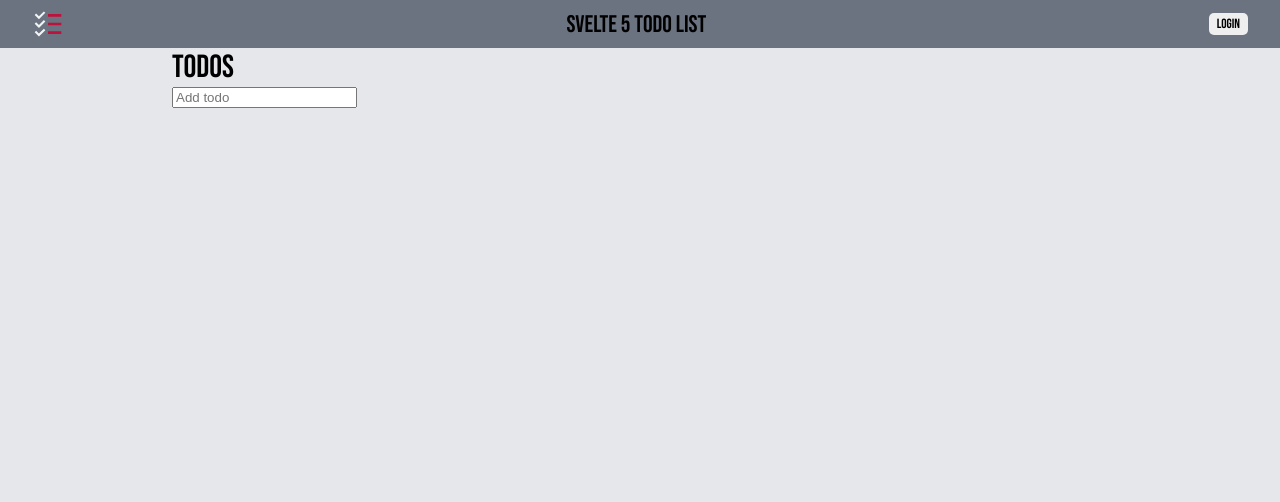
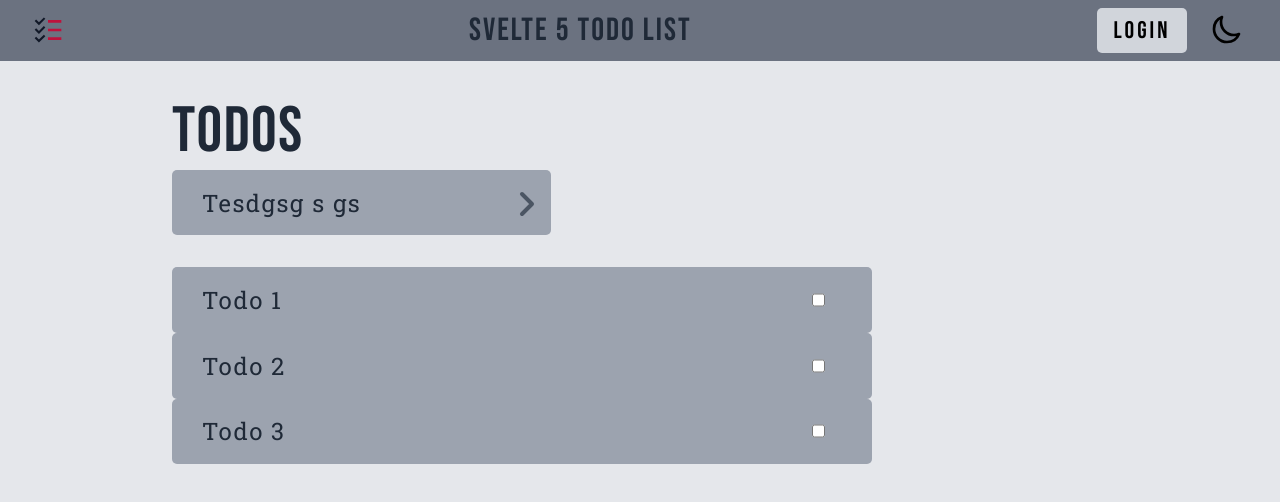
Before and after one commit to fanderssondev/svelte-5-todo, a SvelteKit app: page / in a window 1280 px wide. Shown: the top 502 px of the page. Built offline with nearby package versions, Linux system fonts and the light colour scheme.

Commit message:
Dark theme created

```diff
--- a/buildSteps.ts
+++ b/buildSteps.ts
@@ -1,6 +1,6 @@
 // TODO: Style
 // [X]: CSS reset
-// []: Darkmode
+// [X]: Darkmode
 // []: Icons for todos, possibly changeable
 
 // TODO: Structure
--- a/src/app.css
+++ b/src/app.css
@@ -1,4 +1,5 @@
 @import url('https://fonts.googleapis.com/css2?family=Bebas+Neue&display=swap');
+@import url('https://fonts.googleapis.com/css2?family=Roboto+Slab:wght@100..900&display=swap');
 
 *,
 *::before,
@@ -9,56 +10,58 @@
 :root {
 
    /* Gray */
-   --gray-100: 220 14.3% 95.9%;
-   --gray-200: 220 13% 91%;
-   --gray-300: 216 12.2% 83.9%;
-   --gray-400: 217.9 10.6% 64.9%;
-   --gray-500: 220 8.9% 46.1%;
-   --gray-600: 215 13.8% 34.1%;
-   --gray-700: 216.9 19.1% 26.7%;
-   --gray-800: 215 27.9% 16.9%;
-   --gray-900: 220.9 39.3% 11%;
-   --gray-950: 224 71.4% 4.1%;
+   --gray-100: hsl(220 14.3% 95.9%);
+   --gray-200: hsl(220 13% 91%);
+   --gray-300: hsl(216 12.2% 83.9%);
+   --gray-400: hsl(217.9 10.6% 64.9%);
+   --gray-500: hsl(220 8.9% 46.1%);
+   --gray-600: hsl(215 13.8% 34.1%);
+   --gray-700: hsl(216.9 19.1% 26.7%);
+   --gray-800: hsl(215 27.9% 16.9%);
+   --gray-900: hsl(220.9 39.3% 11%);
+   --gray-950: hsl(224 71.4% 4.1%);
 
    /* Rose */
-   --rose-100: 355.6 100% 94.7%;
-   --rose-200: 352.7 96.1% 90%;
-   --rose-300: 352.6 95.7% 81.8%;
-   --rose-400: 351.3 94.5% 71.4%;
-   --rose-500: 349.7 89.2% 60.2%;
-   --rose-600: 346.8 77.2% 49.8%;
-   --rose-700: 345.3 82.7% 40.8%;
-   --rose-800: 343.4 79.7% 34.7%;
-   --rose-900: 341.5 75.5% 30.4%;
-   --rose-950: 343.1 87.7% 15.9%;
+   --rose-100: hsl(355.6 100% 94.7%);
+   --rose-200: hsl(352.7 96.1% 90%);
+   --rose-300: hsl(352.6 95.7% 81.8%);
+   --rose-400: hsl(351.3 94.5% 71.4%);
+   --rose-500: hsl(349.7 89.2% 60.2%);
+   --rose-600: hsl(346.8 77.2% 49.8%);
+   --rose-700: hsl(345.3 82.7% 40.8%);
+   --rose-800: hsl(343.4 79.7% 34.7%);
+   --rose-900: hsl(341.5 75.5% 30.4%);
+   --rose-950: hsl(343.1 87.7% 15.9%);
 
    font-family: Bebas Neue;
 }
 
 [data-theme="dark"] {
+   color-scheme: dark;
+
    /* Gray */
-   --gray-100: 224 71.4% 4.1%;
-   --gray-200: 220.9 39.3% 11%;
-   --gray-300: 215 27.9% 16.9%;
-   --gray-400: 216.9 19.1% 26.7%;
-   --gray-500: 215 13.8% 34.1%;
-   --gray-600: 220 8.9% 46.1%;
-   --gray-700: 217.9 10.6% 64.9%;
-   --gray-800: 216 12.2% 83.9%;
-   --gray-900: 220 13% 91%;
-   --gray-950: 220 14.3% 95.9%;
+   --gray-100: hsl(224 71.4% 4.1%);
+   --gray-200: hsl(220.9 39.3% 11%);
+   --gray-300: hsl(215 27.9% 16.9%);
+   --gray-400: hsl(216.9 19.1% 26.7%);
+   --gray-500: hsl(215 13.8% 34.1%);
+   --gray-600: hsl(220 8.9% 46.1%);
+   --gray-700: hsl(217.9 10.6% 64.9%);
+   --gray-800: hsl(216 12.2% 83.9%);
+   --gray-900: hsl(220 13% 91%);
+   --gray-950: hsl(220 14.3% 95.9%);
 
    /* Rose */
-   --rose-950: 355.6 100% 94.7%;
-   --rose-900: 352.7 96.1% 90%;
-   --rose-800: 352.6 95.7% 81.8%;
-   --rose-700: 351.3 94.5% 71.4%;
-   --rose-600: 349.7 89.2% 60.2%;
-   --rose-500: 346.8 77.2% 49.8%;
-   --rose-400: 345.3 82.7% 40.8%;
-   --rose-300: 343.4 79.7% 34.7%;
-   --rose-200: 341.5 75.5% 30.4%;
-   --rose-100: 343.1 87.7% 15.9%;
+   --rose-950: hsl(355.6 100% 94.7%);
+   --rose-900: hsl(352.7 96.1% 90%);
+   --rose-800: hsl(352.6 95.7% 81.8%);
+   --rose-700: hsl(351.3 94.5% 71.4%);
+   --rose-600: hsl(349.7 89.2% 60.2%);
+   --rose-500: hsl(346.8 77.2% 49.8%);
+   --rose-400: hsl(345.3 82.7% 40.8%);
+   --rose-300: hsl(343.4 79.7% 34.7%);
+   --rose-200: hsl(341.5 75.5% 30.4%);
+   --rose-100: hsl(343.1 87.7% 15.9%);
 }
 
 body,
@@ -74,11 +77,11 @@
    margin: 0;
    padding: 0;
    font-weight: normal;
-
+   color: var(--gray-800);
 }
 
 body {
-   background-color: hsl(var(--gray-200));
+   background-color: var(--gray-200);
 }
 
 ol,
@@ -94,4 +97,19 @@
 button {
    font-family: inherit;
    border: none;
+   background-color: transparent;
+   margin: none;
+   padding: none;
 }
+
+input[type='text'] {
+   background-color: var(--gray-400);
+   border: none;
+   padding: 0.7em 1.25em;
+   border-radius: 5px;
+   font-size: 1.5rem;
+   font-family: Roboto slab;
+   font-weight: 400;
+   letter-spacing: 1.4px;
+   color: var(--gray-800);
+}
--- a/src/lib/ThemeButton.svelte
+++ b/src/lib/ThemeButton.svelte
@@ -1,12 +1,20 @@
 <script lang="ts">
-	let darkMode = false;
+	import { browser } from '$app/environment';
+
+	let darkMode = $state(false);
 
 	const handleDarkModeToggle = () => {
 		darkMode = !darkMode;
 	};
+
+	$effect(() => {
+		if (browser) {
+			darkMode ? (document.body.dataset.theme = 'dark') : (document.body.dataset.theme = '');
+		}
+	});
 </script>
 
-<button on:click={handleDarkModeToggle}
+<button onclick={handleDarkModeToggle}
 	>{#if darkMode}
 		<svg
 			xmlns="http://www.w3.org/2000/svg"
--- a/src/lib/index.ts
+++ /dev/null
@@ -1 +0,0 @@
-// place files you want to import through the `$lib` alias in this folder.
--- a/src/lib/logos/Logo.svelte
+++ b/src/lib/logos/Logo.svelte
@@ -1,16 +1,16 @@
-<svg viewBox="0 0 1024 1024" class="icon" version="1.1" xmlns="http://www.w3.org/2000/svg"
+<svg viewBox="0 0 1024 1024"
 	><path
 		d="M379.733333 386.133333l-157.866666 155.733334-89.6-87.466667L85.333333 501.333333l136.533334 136.533334 204.8-204.8zM379.733333 108.8l-157.866666 155.733333-89.6-87.466666L85.333333 224l136.533334 136.533333L426.666667 155.733333zM379.733333 663.466667l-157.866666 155.733333-89.6-87.466667L85.333333 778.666667l136.533334 136.533333 204.8-204.8z"
-		fill="hsl(var(--clr-primary))"
+		fill="var(--clr-primary)"
 	/><path
 		d="M512 469.333333h426.666667v85.333334H512zM512 192h426.666667v85.333333H512zM512 746.666667h426.666667v85.333333H512z"
-		fill="hsl(var(--clr-secondary))"
+		fill="var(--clr-secondary)"
 	/></svg
 >
 
 <style>
 	svg {
-		--clr-primary: var(--gray-100);
+		--clr-primary: var(--gray-900);
 		--clr-secondary: var(--rose-700);
 
 		width: var(--size);
--- a/src/routes/+layout.svelte
+++ b/src/routes/+layout.svelte
@@ -12,7 +12,7 @@
 		<h2>Svelte 5 Todo list</h2>
 		<div class="buttons">
 			<button>Login</button>
-			<!-- <ThemeButton /> -->
+			<ThemeButton />
 		</div>
 	</div>
 </header>
@@ -23,7 +23,7 @@
 
 <style>
 	header {
-		background-color: hsl(var(--gray-500));
+		background-color: var(--gray-500);
 		padding-block: 0.5rem;
 
 		& > div {
@@ -33,17 +33,26 @@
 			margin: 0 auto;
 			padding-inline: 2rem;
 
+			& h2 {
+				font-size: 2rem;
+				letter-spacing: 2px;
+			}
+
 			& .buttons {
 				display: flex;
 				gap: 1rem;
 
 				& button {
-					padding: 0.2rem 0.5rem;
+					padding: 0.2em 0.7em;
 					border-radius: 5px;
+					background-color: var(--gray-300);
+					font-size: 1.5rem;
+					letter-spacing: 3px;
 
 					&:hover {
 						cursor: pointer;
-						background: #000;
+						background-color: var(--gray-700);
+						color: var(--gray-300);
 					}
 				}
 			}
--- a/src/routes/+page.svelte
+++ b/src/routes/+page.svelte
@@ -5,7 +5,7 @@
 		{ id: '3', text: 'Todo 3', completed: false }
 	];
 
-	let todos = $state<Todo[]>([]);
+	let todos = $state<Todo[]>(initialState);
 
 	$effect(() => {
 		console.log(Array.from(todos));
@@ -51,18 +51,68 @@
 	}
 </script>
 
+<main>
 	<h1>Todos</h1>
 
-<input type="text" placeholder="Add todo" onkeydown={(e) => addTodo(e)} />
+	<form>
+		<input value="Tesdgsg s gs " type="text" placeholder="Add todo" onkeydown={(e) => addTodo(e)} />
+
+		<button>
+			<svg fill="none" viewBox="0 0 24 24" stroke-width="3" stroke="currentColor" class="w-6 h-6">
+				<path stroke-linecap="round" stroke-linejoin="round" d="m8.25 4.5 7.5 7.5-7.5 7.5" />
+			</svg>
+		</button>
+	</form>
 
 	<ul>
 		{#each todos as todo}
 			<li>
 				<input type="text" value={todo.text} onkeydown={(e) => editTodo(todo.id, e)} />
-			<input type="checkbox" checked={todo.completed} onchange={(e) => toggleCompleted(todo.id)} />
+				<input
+					type="checkbox"
+					checked={todo.completed}
+					onchange={(e) => toggleCompleted(todo.id)}
+				/>
 			</li>
 		{/each}
 	</ul>
+</main>
 
 <style>
+	main {
+		margin-top: 2rem;
+	}
+
+	h1 {
+		font-size: 4rem;
+		letter-spacing: 1.5px;
+	}
+
+	form {
+		position: relative;
+		margin-bottom: 2rem;
+		display: flex;
+		align-items: center;
+
+		svg {
+			height: 2rem;
+			margin-left: -60px;
+			stroke: var(--gray-600);
+			transform: translateY(3px);
+		}
+	}
+
+	li {
+		display: flex;
+		align-items: center;
+
+		& input[type='text'] {
+			width: 700px;
+		}
+
+		& input[type='checkbox'] {
+			margin-left: -60px;
+			height: 2rem;
+		}
+	}
 </style>
```
Also changed, not shown: 2 other files (tests, documents, lock files or other folders). Lines whose indentation alone changed are shown as unchanged.
